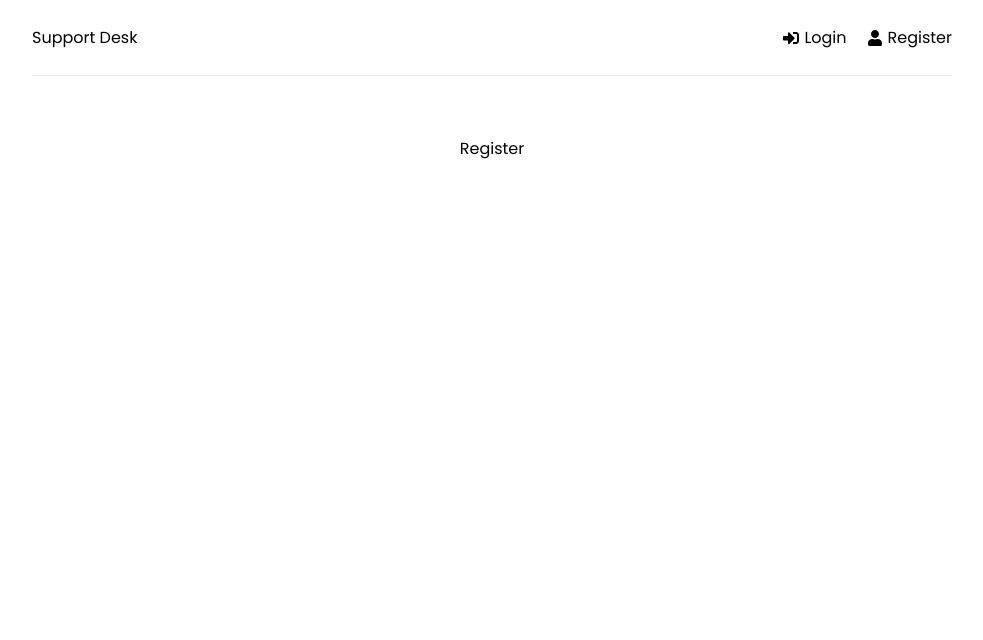
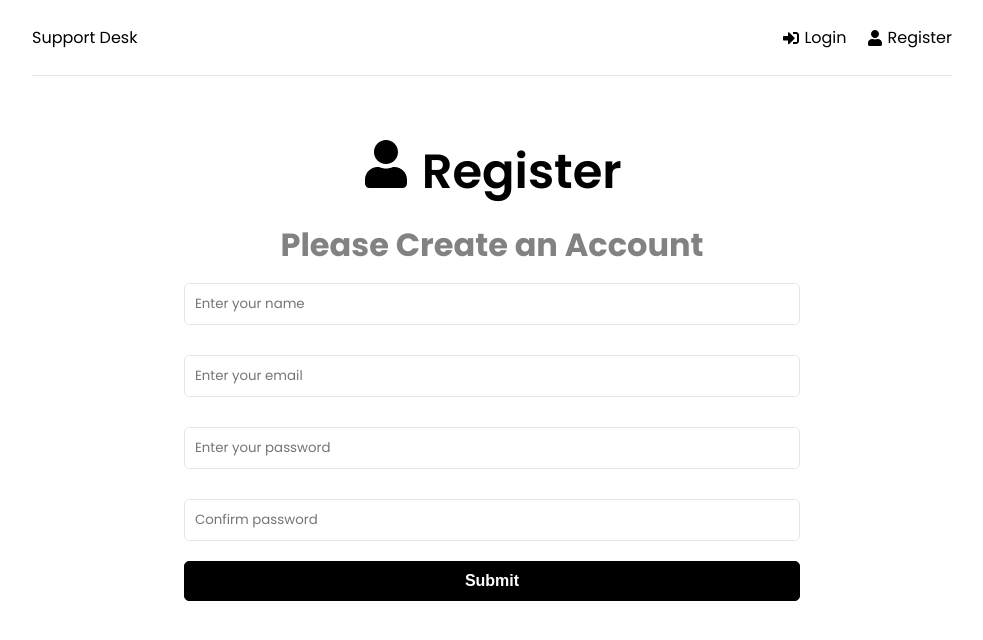
Before and after one commit to OnaKotryna/Support-desk, a React (Create React App) app in the folder frontend/: page /register in a window 1280 px wide. Shown: the top 640 px of the page, without its empty margins (148-1131 px from the left). Built offline with nearby package versions, Linux system fonts and the light colour scheme.

Commit message:
Home, login, register pages

```diff
--- a/frontend/src/App.js
+++ b/frontend/src/App.js
@@ -1,5 +1,7 @@
 import React from "react";
 import { BrowserRouter as Router, Routes, Route } from "react-router-dom";
+import { ToastContainer } from "react-toastify";
+import "react-toastify/dist/ReactToastify.css";
 import Header from "./components/Header";
 import Home from "./pages/Home";
 import Login from "./pages/Login";
@@ -18,6 +20,7 @@
           </Routes>
         </div>
       </Router>
+      <ToastContainer />
     </>
   );
 }
--- a/frontend/src/pages/Home.jsx
+++ b/frontend/src/pages/Home.jsx
@@ -1,7 +1,25 @@
 import React from "react";
+import { Link } from "react-router-dom";
+import { FaQuestionCircle, FaTicketAlt } from "react-icons/fa";
 
 function Home() {
-  return <div>Home</div>;
+  return (
+    <>
+      <section className="heading">
+        <h1>What do you need help with?</h1>
+        <p>Please choose from an option below</p>
+      </section>
+
+      <Link to="/new-ticket" className="btn btn-reverse btn-block">
+        <FaQuestionCircle />
+        Create New Ticket
+      </Link>
+      <Link to="/tickets" className="btn btn-block">
+        <FaTicketAlt />
+        View My Tickets
+      </Link>
+    </>
+  );
 }
 
 export default Home;
--- a/frontend/src/pages/Login.jsx
+++ b/frontend/src/pages/Login.jsx
@@ -1,7 +1,66 @@
-import React from "react";
+import { useState } from "react";
+import { toast } from "react-toastify";
+import { FaSignInAlt } from "react-icons/fa";
 
 function Login() {
-  return <div>Login</div>;
+  const [formData, setFormData] = useState({
+    email: "",
+    password: "",
+  });
+  const { email, password } = formData;
+
+  const onChange = (e) => {
+    setFormData((prevState) => ({
+      ...prevState,
+      [e.target.name]: e.target.value,
+    }));
+  };
+
+  const onSubmit = (e) => {
+    e.preventDefault();
+  };
+  return (
+    <>
+      <section className="heading">
+        <h1>
+          <FaSignInAlt /> Login
+        </h1>
+        <p>Please log in to get support</p>
+
+        <section className="form">
+          <form onSubmit={onSubmit}>
+            <div className="form-group">
+              <input
+                type="email"
+                name="email"
+                id="email"
+                className="form-control"
+                value={email}
+                onChange={onChange}
+                placeholder="Enter your email"
+                required
+              />
+            </div>
+            <div className="form-group">
+              <input
+                type="password"
+                name="password"
+                id="password"
+                className="form-control"
+                value={password}
+                onChange={onChange}
+                placeholder="Enter your password"
+                required
+              />
+            </div>
+            <div className="form-gorup">
+              <button className="btn btn-block">Login</button>
+            </div>
+          </form>
+        </section>
+      </section>
+    </>
+  );
 }
 
 export default Login;
--- a/frontend/src/pages/Register.jsx
+++ b/frontend/src/pages/Register.jsx
@@ -1,7 +1,96 @@
-import React from "react";
+import { useState } from "react";
+import { toast } from "react-toastify";
+import { FaUser } from "react-icons/fa";
 
 function Register() {
-  return <div>Register</div>;
+  const [formData, setFormData] = useState({
+    name: "",
+    email: "",
+    password: "",
+    password2: "",
+  });
+  const { name, email, password, password2 } = formData;
+
+  const onChange = (e) => {
+    setFormData((prevState) => ({
+      ...prevState,
+      [e.target.name]: e.target.value,
+    }));
+  };
+
+  const onSubmit = (e) => {
+    e.preventDefault();
+
+    if (password !== password2) {
+      toast.error("Passwords do not match");
+    }
+  };
+  return (
+    <>
+      <section className="heading">
+        <h1>
+          <FaUser /> Register
+        </h1>
+        <p>Please Create an Account</p>
+
+        <section className="form">
+          <form onSubmit={onSubmit}>
+            <div className="form-group">
+              <input
+                type="text"
+                name="name"
+                id="name"
+                className="form-control"
+                value={name}
+                onChange={onChange}
+                placeholder="Enter your name"
+                required
+              />
+            </div>
+            <div className="form-group">
+              <input
+                type="email"
+                name="email"
+                id="email"
+                className="form-control"
+                value={email}
+                onChange={onChange}
+                placeholder="Enter your email"
+                required
+              />
+            </div>
+            <div className="form-group">
+              <input
+                type="password"
+                name="password"
+                id="password"
+                className="form-control"
+                value={password}
+                onChange={onChange}
+                placeholder="Enter your password"
+                required
+              />
+            </div>
+            <div className="form-group">
+              <input
+                type="password"
+                name="password2"
+                id="password2"
+                className="form-control"
+                value={password2}
+                onChange={onChange}
+                placeholder="Confirm password"
+                required
+              />
+            </div>
+            <div className="form-gorup">
+              <button className="btn btn-block">Submit</button>
+            </div>
+          </form>
+        </section>
+      </section>
+    </>
+  );
 }
 
 export default Register;
```
